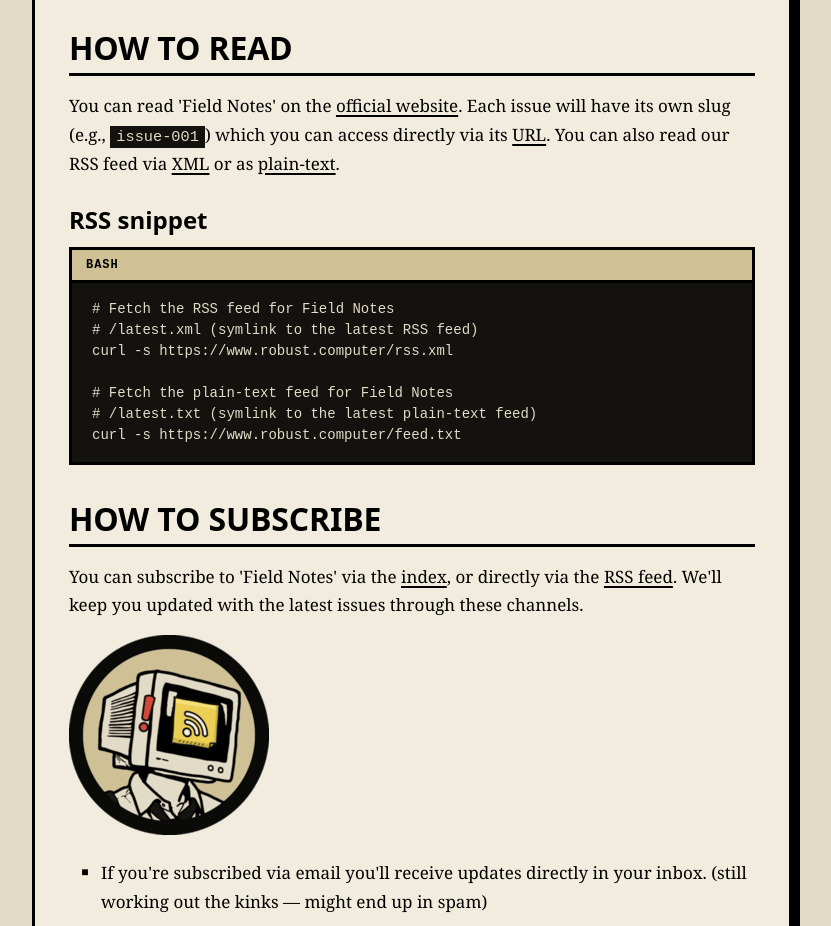
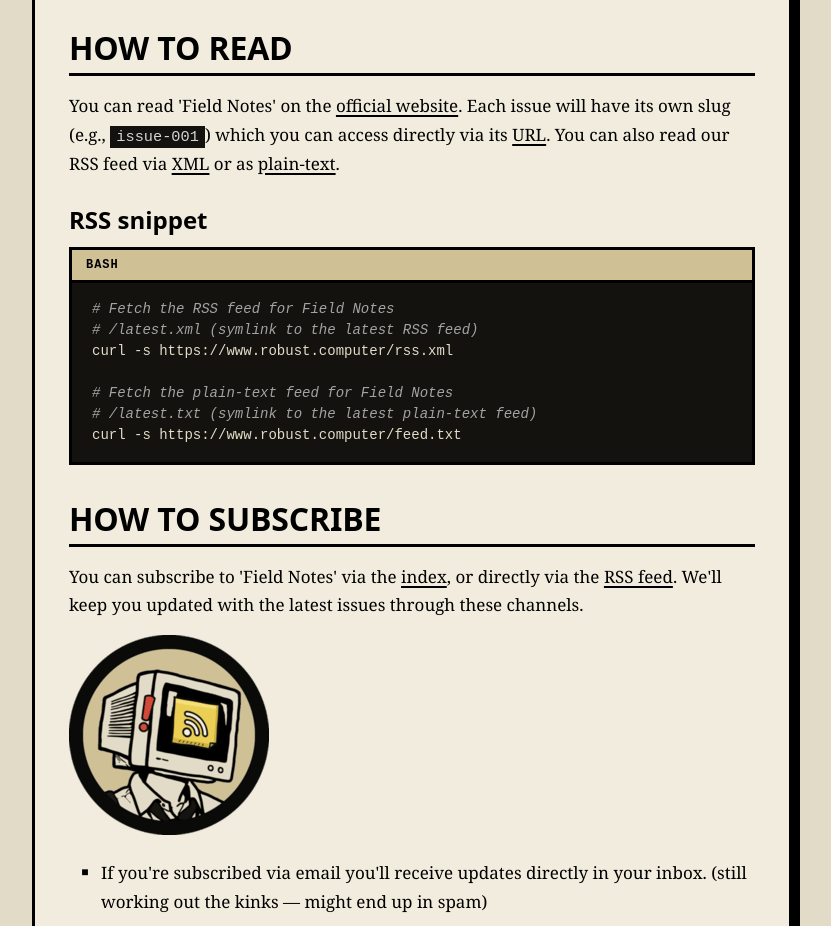
Before and after one commit to OrkoTheMage/robust-computer, a React (Vite) app in the folder landing/: page /field-notes/issue-001 in a window 1280 px wide. Shown: the part 1920-2846 px from the top of the page, without its empty margins (228-1059 px from the left). Built offline with nearby package versions, Linux system fonts and the light colour scheme; no server answers.

Commit message:
[v0.15.1] Updated Post code-highlights

```diff
--- a/landing/src/components/sections/PostBody.jsx
+++ b/landing/src/components/sections/PostBody.jsx
@@ -58,7 +58,7 @@ const Lede = styled.p`
   code {
     font-family: var(--mono);
     background: ${colors.tie};
-    color: ${colors.paper};
+    color: var(--hl-punct);
     padding: 2px 6px;
     font-size: 0.9em;
     box-shadow: inset 0 -1px 0 ${colors.ink};
@@ -92,7 +92,7 @@ const TextSection = styled.div`
   code {
     font-family: var(--mono);
     background: ${colors.tie};
-    color: ${colors.paper};
+    color: var(--hl-punct);
     padding: 2px 6px;
     font-size: 0.9em;
   }
@@ -136,7 +136,7 @@ const QuoteSection = styled.div`
   code {
     font-family: var(--mono);
     background: ${colors.tie};
-    color: ${colors.paper};
+    color: var(--hl-punct);
     padding: 2px 6px;
     font-size: 0.9em;
   }
@@ -241,7 +241,7 @@ const H1Section = styled.h1`
   code {
     font-family: var(--mono);
     background: ${colors.tie};
-    color: ${colors.paper};
+    color: var(--hl-punct);
     padding: 2px 6px;
     font-size: 0.85em;
   }
@@ -267,7 +267,7 @@ const H2 = styled.h2`
   code {
     font-family: var(--mono);
     background: ${colors.tie};
-    color: ${colors.paper};
+    color: var(--hl-punct);
     padding: 2px 6px;
     font-size: 0.85em;
   }
@@ -289,7 +289,7 @@ const H3 = styled.h3`
   code {
     font-family: var(--mono);
     background: ${colors.tie};
-    color: ${colors.paper};
+    color: var(--hl-punct);
     padding: 2px 6px;
     font-size: 0.85em;
   }
@@ -312,7 +312,7 @@ const H4 = styled.h4`
   code {
     font-family: var(--mono);
     background: ${colors.tie};
-    color: ${colors.paper};
+    color: var(--hl-punct);
     padding: 1px 5px;
     font-size: 0.9em;
   }
@@ -351,7 +351,7 @@ const UlSection = styled.ul`
     code {
       font-family: var(--mono);
       background: ${colors.tie};
-      color: ${colors.paper};
+      color: var(--hl-punct);
       padding: 2px 6px;
       font-size: 0.9em;
     }
@@ -399,7 +399,7 @@ const OlSection = styled.ol`
     code {
       font-family: var(--mono);
       background: ${colors.tie};
-      color: ${colors.paper};
+      color: var(--hl-punct);
       padding: 2px 6px;
       font-size: 0.9em;
     }
--- a/landing/src/styles/colors.js
+++ b/landing/src/styles/colors.js
@@ -54,9 +54,18 @@ export const colors = Object.freeze({
   scrimSoft: 'rgba(0, 0, 0, 0.45)',
 
   // Syntax colors that have to read on `tie`. Not brand surfaces.
-  highlightString: '#a8d5a8',
-  highlightNumber: '#e8c170',
-  highlightComment: '#7a7260',
+  // Paired with the highlight.js classes in `styles/highlight.css`;
+  // the matching CSS variables live on `:root` in `index.css` (CSS
+  // cannot import this file) and must be kept in sync.
+  highlightPunct: '#d4d4d4',     // punctuation, brackets, operators, function params (and base text)
+  highlightName: '#fff4a3',      // functions, classes, types, namespaces, imports
+  highlightVar: '#b3e5fc',       // variables, properties, JSON keys, HTML tags, Markdown headings
+  highlightKeyword: '#5aa1e8',   // keywords, control flow, const/class, new/instanceof
+  highlightValue: '#ffb085',     // numbers, constants, attribute values, CSS values, bold
+  highlightString: '#5ebd3e',    // strings, inserted diff lines
+  highlightComment: '#a3a3a3',   // comments, block quotes (italic, 6.3:1 on tie)
+  highlightInvalid: '#ffffff',   // invalid, broken or deprecated code
+  highlightError: '#f44747',     // hard errors (rarely used)
 
   error: '#b00020',
 })
--- a/landing/src/styles/highlight.css
+++ b/landing/src/styles/highlight.css
@@ -1,71 +1,123 @@
 /*
  * landing/src/styles/highlight.css
  *
- * highlight.js theme for code blocks on the tie surface.
- * Hex lives on :root in index.css (CSS cannot import colors.js).
- * Those variables must stay in sync with colors.js.
+ * highlight.js theme for code blocks on the tie surface. The hex
+ * values live on :root in index.css (CSS cannot import colors.js);
+ * the two surfaces must stay in sync with colors.js.
+ *
+ * The schema follows a "what is this token, semantically" map,
+ * not a 1:1 mirror of highlight.js's class names — see the inline
+ * comments for the role each group plays.
  */
 
 .hljs {
   display: block;
   overflow-x: auto;
   background: transparent;
-  color: var(--paper);
+  /* Same color as punctuation, so unclassified text (the base
+     text) shares the structural color and structure fades into
+     the background — see the schema note for #d4d4d4. */
+  color: var(--hl-punct);
   font-family: var(--mono);
 }
 
-.hljs-keyword,
-.hljs-selector-tag,
-.hljs-literal,
+/* ----- Punctuation, brackets, operators, function parameters ----- */
+/* Same as the base text — structure fades into the background.
+   `hljs-code` (inline code spans inside a fenced block, e.g.
+   backticks in a markdown sample) inherits the same role so the
+   inline span reads as base text without a colour jump. */
+.hljs-punctuation,
+.hljs-operator,
+.hljs-params,
+.hljs-code {
+  color: var(--hl-punct);
+}
+
+/* ----- Functions, classes, types, namespaces, imports ----- */
+/* The brightest accent — goes on the names you navigate by. */
+.hljs-function,
+.hljs-title,
+.hljs-title.function_,
+.hljs-title.class_,
+.hljs-class,
+.hljs-type,
 .hljs-built_in,
 .hljs-builtin-name,
+.hljs-namespace,
+.hljs-meta,
+.hljs-meta-string,
+.hljs-doctag {
+  color: var(--hl-name);
+}
+
+/* ----- Variables, properties, JSON keys, HTML tags, Markdown headings ----- */
+/* A cool counterpart to the yellow, so data reads differently
+   from callable names. CSS selectors and template-substitution
+   slots fit here too — they're tag/structure-shaped. */
+.hljs-variable,
+.hljs-template-variable,
+.hljs-property,
 .hljs-tag,
-.hljs-name {
-  color: var(--gold);
+.hljs-name,
+.hljs-attr,
+.hljs-attribute,
+.hljs-symbol,
+.hljs-section,
+.hljs-subst,
+.hljs-formula,
+.hljs-selector-tag,
+.hljs-selector-class,
+.hljs-selector-id,
+.hljs-selector-attr,
+.hljs-selector-pseudo,
+.hljs-bullet {
+  color: var(--hl-var);
+}
+
+/* ----- Keywords, control flow, const/class, new/instanceof ----- */
+/* The language's grammar as a steady backbone. */
+.hljs-keyword {
+  color: var(--hl-keyword);
+}
+
+/* ----- Numbers, constants, CSS values, bold ----- */
+/* Warm color for fixed values, complementing the blue. */
+.hljs-number,
+.hljs-literal,
+.hljs-regexp,
+.hljs-strong {
+  color: var(--hl-value);
   font-weight: 700;
 }
 
+/* ----- Strings, inserted diff lines ----- */
+/* The usual "quoted text" signal. */
 .hljs-string,
 .hljs-attr-value,
-.hljs-symbol,
-.hljs-bullet,
+.hljs-link,
 .hljs-addition {
   color: var(--hl-string);
 }
 
+/* ----- Comments, block quotes ----- */
+/* Pushed back but still readable (6.3:1 on tie). Deletion lines
+   share the same "backed-off" treatment. */
 .hljs-comment,
 .hljs-quote,
-.hljs-deletion,
-.hljs-meta {
+.hljs-deletion {
   color: var(--hl-comment);
   font-style: italic;
 }
 
-.hljs-number,
-.hljs-regexp,
-.hljs-link {
-  color: var(--hl-number);
+/* ----- Invalid / broken / deprecated ----- */
+/* The loudest value, so problems stand out. */
+.hljs-invalid {
+  color: var(--hl-invalid);
 }
 
-.hljs-function,
-.hljs-title,
-.hljs-class .hljs-title,
-.hljs-attr {
-  color: var(--gold);
-}
-
-.hljs-variable,
-.hljs-template-variable,
-.hljs-type,
-.hljs-params,
-.hljs-attribute {
-  color: var(--paper);
-}
-
+/* ----- Emphasis ----- */
+/* Italic on the base text — no color shift, keeps the focus on
+   the underlying token's role. */
 .hljs-emphasis {
   font-style: italic;
 }
-
-.hljs-strong {
-  font-weight: 700;
-}
--- a/landing/src/styles/index.css
+++ b/landing/src/styles/index.css
@@ -91,9 +91,15 @@
   --tie: #14120e;
   --gold: #d0c096;
   --gold-deep: #a8935a;
-  --hl-string: #a8d5a8;
-  --hl-number: #e8c170;
-  --hl-comment: #7a7260;
+  --hl-punct: #d4d4d4;
+  --hl-name: #fff4a3;
+  --hl-var: #b3e5fc;
+  --hl-keyword: #5aa1e8;
+  --hl-value: #ffb085;
+  --hl-string: #5ebd3e;
+  --hl-comment: #a3a3a3;
+  --hl-invalid: #ffffff;
+  --hl-error: #f44747;
   /* Content stays inside --page. Outer band wrappers are capped
      at --max (3500px) so they don't stretch past ultra-wide
      displays; gutters default to paper. */
--- a/landing/src/utils/highlightCode.js
+++ b/landing/src/utils/highlightCode.js
@@ -4,6 +4,9 @@ import python from 'highlight.js/lib/languages/python'
 import css from 'highlight.js/lib/languages/css'
 import xml from 'highlight.js/lib/languages/xml'
 import markdown from 'highlight.js/lib/languages/markdown'
+import bash from 'highlight.js/lib/languages/bash'
+import json from 'highlight.js/lib/languages/json'
+import diff from 'highlight.js/lib/languages/diff'
 import plaintext from 'highlight.js/lib/languages/plaintext'
 
 /**
@@ -43,6 +46,11 @@ const registerLanguages = () => {
   hljs.registerLanguage('xml', xml)
   hljs.registerLanguage('markdown', markdown)
   hljs.registerLanguage('md', markdown)
+  hljs.registerLanguage('bash', bash)
+  hljs.registerLanguage('sh', bash)
+  hljs.registerLanguage('shell', bash)
+  hljs.registerLanguage('json', json)
+  hljs.registerLanguage('diff', diff)
   hljs.registerLanguage('plaintext', plaintext)
   hljs.registerLanguage('text', plaintext)
   hljs.registerLanguage('txt', plaintext)
```
Also changed, not shown: 1 other file (tests, documents, lock files or other folders).
